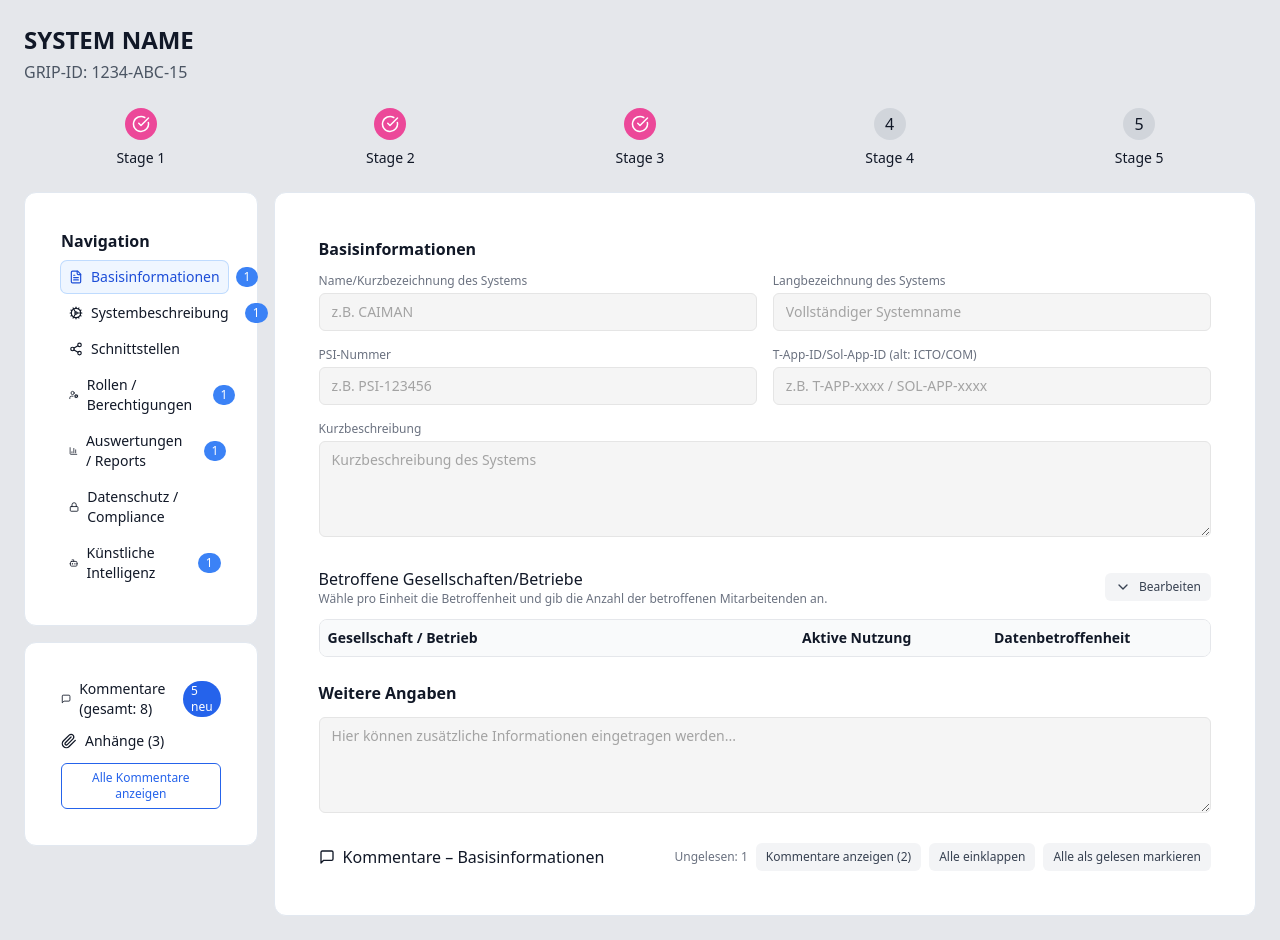
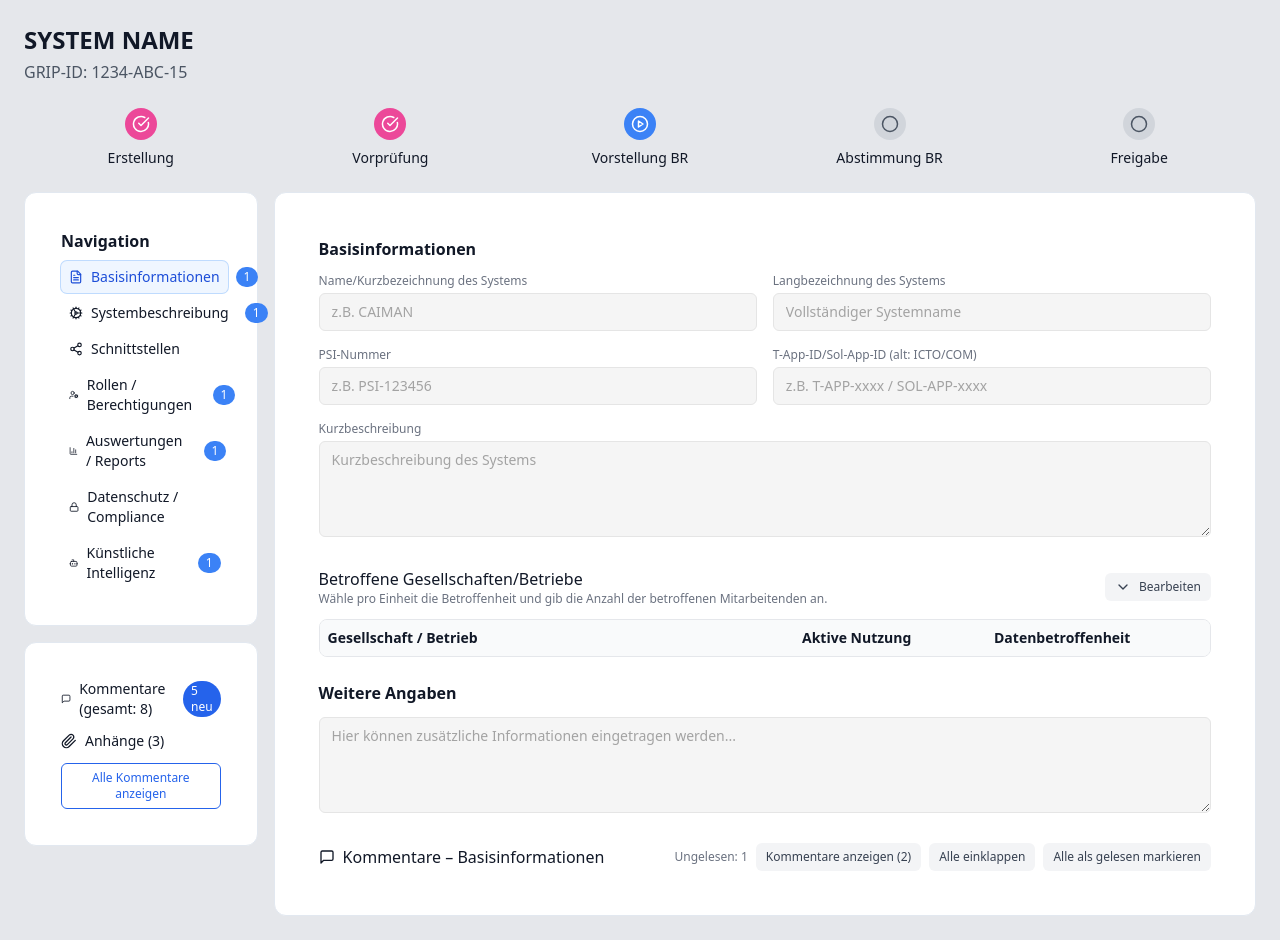
Before and after one commit to Fischimbiss/grid-tool, a React (Vite) app: page / in a window 1280 px wide. Built offline with nearby package versions, Linux system fonts and the light colour scheme.

Commit message:
feat: update stage progress design

```diff
--- a/src/App.tsx
+++ b/src/App.tsx
@@ -31,7 +31,9 @@ import {
   ChevronDown,
   CheckCircle,
   Paperclip,
-  Pencil
+  Pencil,
+  PlayCircle,
+  Circle
 } from 'lucide-react';
 import { Card, CardContent } from '@/components/ui/card'
 import { Button } from '@/components/ui/button'
@@ -51,6 +53,14 @@ const NAV_ITEMS = [
   { key: "reports", label: "Auswertungen / Reports", Icon: BarChart3 },
   { key: "privacy", label: "Datenschutz / Compliance", Icon: Lock },
   { key: "ai", label: "Künstliche Intelligenz", Icon: Bot }
+];
+
+const STAGES = [
+  "Erstellung",
+  "Vorprüfung",
+  "Vorstellung BR",
+  "Abstimmung BR",
+  "Freigabe"
 ];
 
 // -------------------- Rollen (Badges) --------------------
@@ -228,6 +238,7 @@ function HighlightedText({ text }: { text: string }) {
 
 export default function ToolReviewMockup() {
   const hasRole = (_role: string) => true;
+  const currentStage = 2; // 0-based index of the current status
   // active Tab
   const [activeKey, setActiveKey] = useState(NAV_ITEMS[0].key);
 
@@ -521,14 +532,24 @@ export default function ToolReviewMockup() {
 
       {/* Fortschritt */}
       <div className="flex flex-wrap items-center justify-between gap-4 mb-6">
-        {["Stage 1", "Stage 2", "Stage 3", "Stage 4", "Stage 5"].map((stage, idx) => (
-          <div key={idx} className="flex-1 flex flex-col items-center">
-            <div className={`w-8 h-8 rounded-full flex items-center justify-center mb-2 ${idx < 3 ? "bg-pink-500 text-white" : "bg-gray-300"}`}>
-              {idx < 3 ? <CheckCircle size={18} /> : idx + 1}
+        {STAGES.map((stage, idx) => {
+          const statusIcon =
+            idx < currentStage ? <CheckCircle size={18} /> :
+            idx === currentStage ? <PlayCircle size={18} /> :
+            <Circle size={18} />;
+          const bgClass =
+            idx < currentStage ? "bg-pink-500 text-white" :
+            idx === currentStage ? "bg-blue-500 text-white" :
+            "bg-gray-300 text-gray-600";
+          return (
+            <div key={idx} className="flex-1 flex flex-col items-center">
+              <div className={`w-8 h-8 rounded-full flex items-center justify-center mb-2 ${bgClass}`}>
+                {statusIcon}
+              </div>
+              <span className="text-sm text-center">{stage}</span>
             </div>
-            <span className="text-sm text-center">{stage}</span>
-          </div>
-        ))}
+          );
+        })}
       </div>
 
       <div className="grid grid-cols-1 lg:grid-cols-5 gap-4">
```
